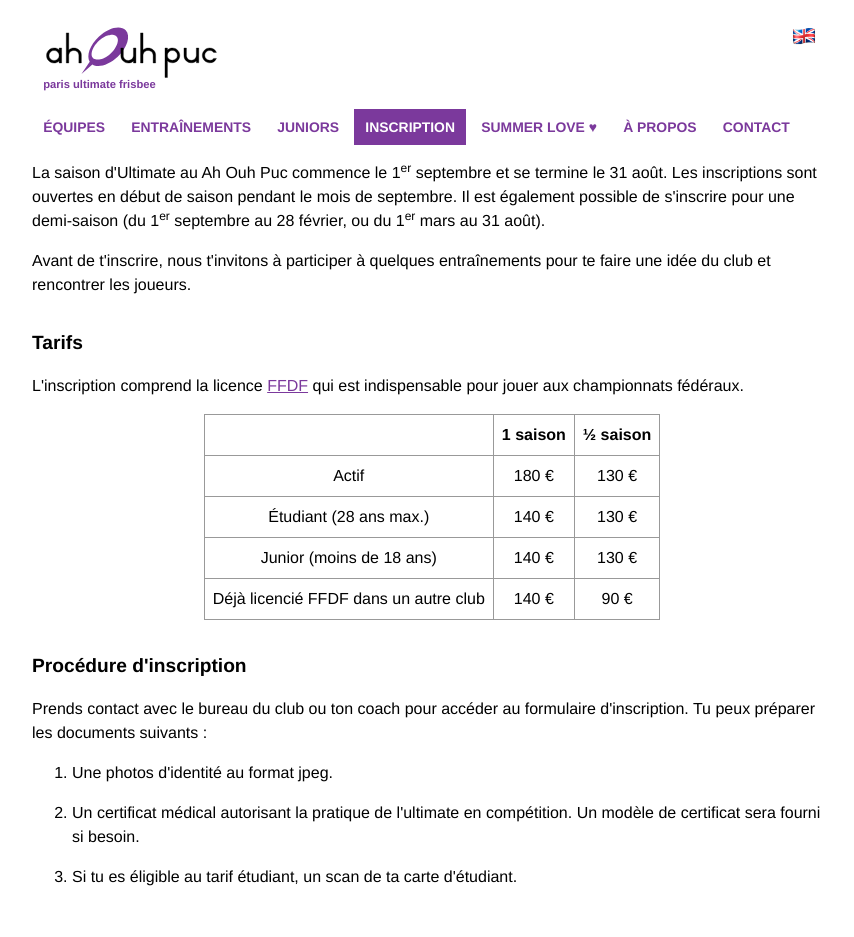
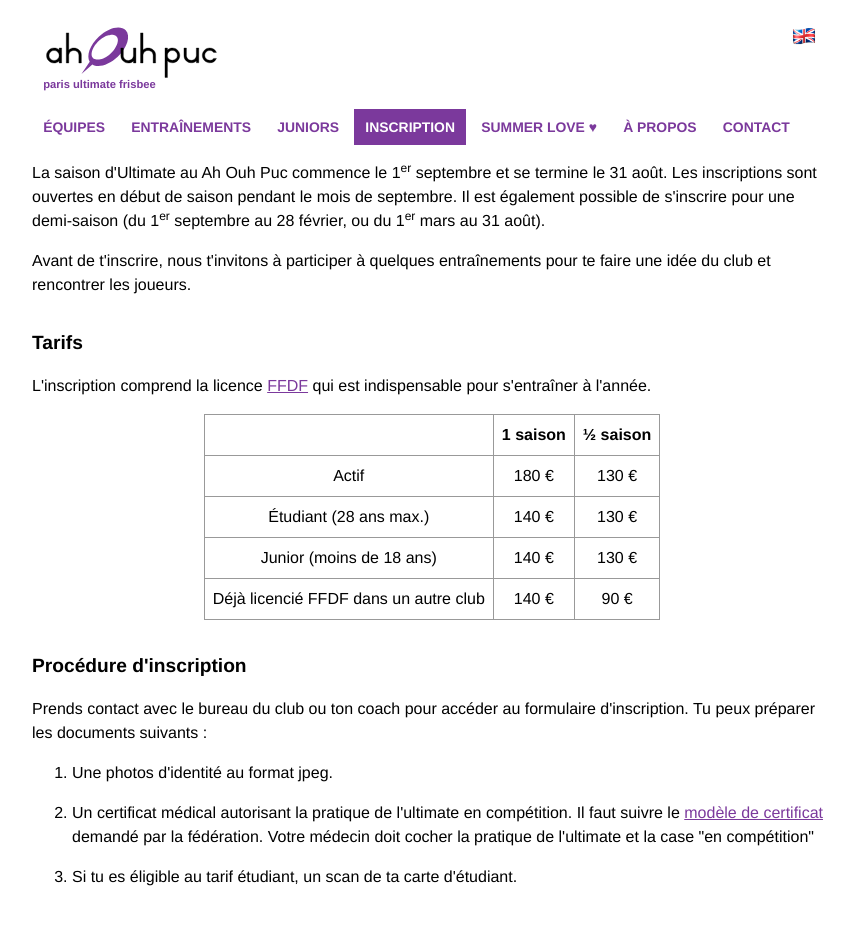
Before and after one commit to ahouhpuc/ahouhpuc.github.io, a Jekyll site: the page built from inscription.html, in a window 1280 px wide. Shown: the whole page, without its empty margins (208-1062 px from the left). Built offline with Jekyll 4.4.1, drawn with Linux system fonts in a browser that asks for light colours.

Commit message:
sign up info

```diff
--- a/inscription.html
+++ b/inscription.html
@@ -9,7 +9,7 @@ description: Les inscriptions au Ah Ouh Puc sont ouvertes en début de saison en
 
 <h2>Tarifs</h2>
 
-<p>L'inscription comprend la licence <a href="https://www.ffdf.fr" target="_blank">FFDF</a> qui est indispensable pour jouer aux championnats fédéraux.</p>
+<p>L'inscription comprend la licence <a href="https://www.ffdf.fr" target="_blank">FFDF</a> qui est indispensable pour s'entraîner à l'année.</p>
 
 <table>
   <tr>
@@ -45,6 +45,6 @@ description: Les inscriptions au Ah Ouh Puc sont ouvertes en début de saison en
 
 <ol>
   <li>Une photos d'identité au format jpeg.</li>
-  <li>Un certificat médical autorisant la pratique de l'ultimate en compétition. Un modèle de certificat sera fourni si besoin.</li>
+  <li>Un certificat médical autorisant la pratique de l'ultimate en compétition. Il faut suivre le <a href="https://www.ffdf.fr/wp-content/uploads/2020/06/Modele-Certificat-Medical.pdf">modèle de certificat</a> demandé par la fédération. Votre médecin doit cocher la pratique de l'ultimate et la case "en compétition"</li>
   <li>Si tu es éligible au tarif étudiant, un scan de ta carte d'étudiant.</li>
 </ol>
--- a/sign-up.html
+++ b/sign-up.html
@@ -42,11 +42,10 @@ description: Our Ah Ouh Puc Ultimate seasons extends from September 1 to August
 
 <h2>Sign-up procedure</h2>
 
-
 <p>Ask your coach or the managers of the club to get in the registration process. You can prepare the following documents:</p>
 
 <ol>
   <li>An ID photos at the jpeg format.</li>
-  <li>A certificate of health in French with the mention "Ultimate Frisbee en compétition"</li>
-  <li>If you're a student and you're under 28yo, a photocopy of your student card.</li>
+  <li>A certificate of health in French following the <a href="https://www.ffdf.fr/wp-content/uploads/2020/06/Modele-Certificat-Medical.pdf">official template</a>from the french federation. It must have the "Ultimate Frisbee" and "en compétition" boxes checked.</li>
+  <li>If you're a student, a photocopy of your student card.</li>
 </ol>
```
